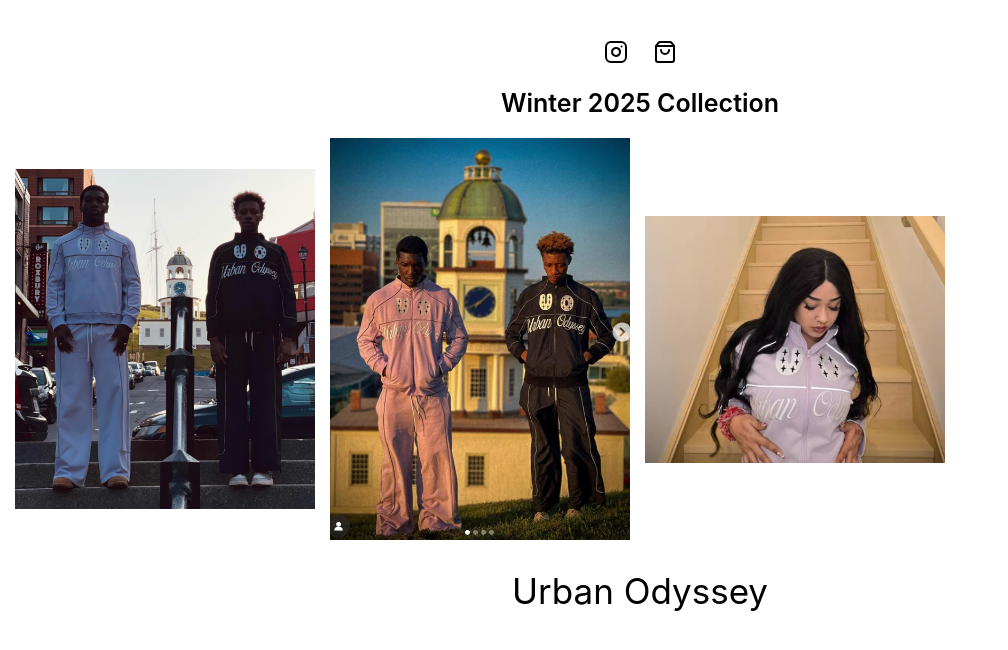
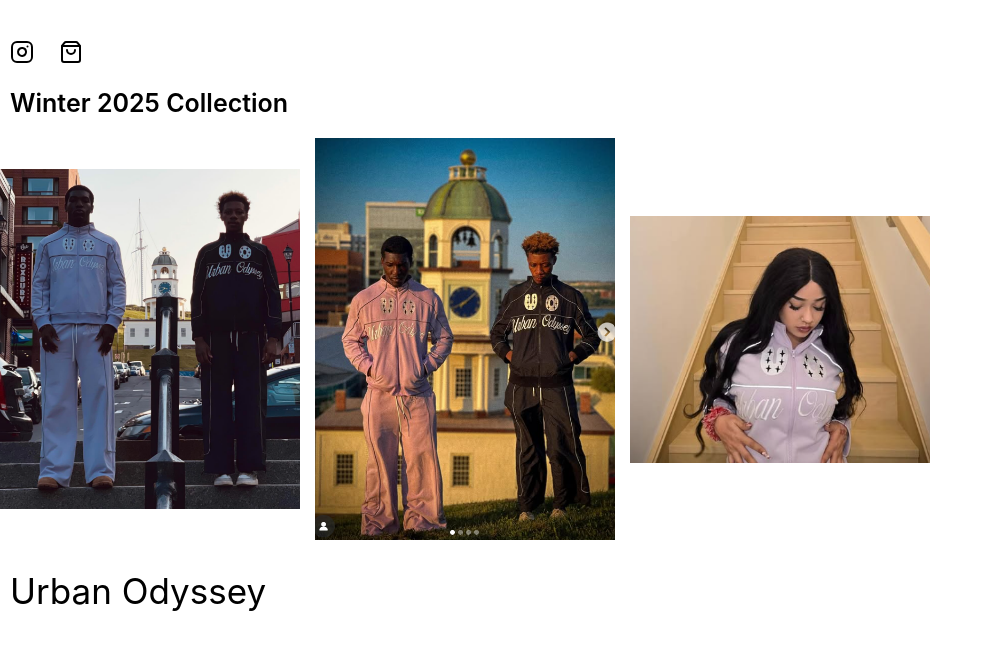
Before and after one commit to edzainhema/urbanodyssey, a React (Create React App) app: page / in a window 1280 px wide. Shown: the top 650 px of the page, without its empty margins (0-1008 px from the left). Built offline with nearby package versions, Linux system fonts and the light colour scheme.

Commit message:
your message here

```diff
--- a/src/App.tsx
+++ b/src/App.tsx
@@ -10,9 +10,10 @@
     <div style={{ textAlign: "center", marginTop: "40px" }}>
       <div style={{
         display: "flex",
-        justifyContent: "center",
+        justifyContent: "left",
         gap: "25px",
-        marginBottom: "20px"
+        marginBottom: "20px" ,
+        paddingLeft:10,
       }}>
 
         <a
@@ -29,14 +30,14 @@
         </a>
 
       </div>
-      <div style={{ fontSize: "25px", fontWeight:'600', marginTop: "20px", marginBottom: "20px" }}>
+      <div style={{ textAlign:'left', paddingLeft:10, fontSize: "25px", fontWeight:'600', marginTop: "20px", marginBottom: "20px" }}>
         Winter 2025 Collection
       </div>
      <div className="image-row">
     <img
       src="/image.png"
       alt="Urban Odyssey 1"
-      style={{ width: "300px", marginLeft: 15 }}
+      style={{ width: "300px" }}
     />
     <img
       src="/image_two.png"
@@ -49,7 +50,7 @@
       style={{ width: "300px" }}
     />
   </div>
-      <div style={{ fontSize: "35px", marginTop: "20px" }}>
+      <div style={{ textAlign:'left', paddingLeft:10, fontSize: "35px", marginTop: "20px" }}>
         Urban Odyssey
       </div>
     </div>
```
